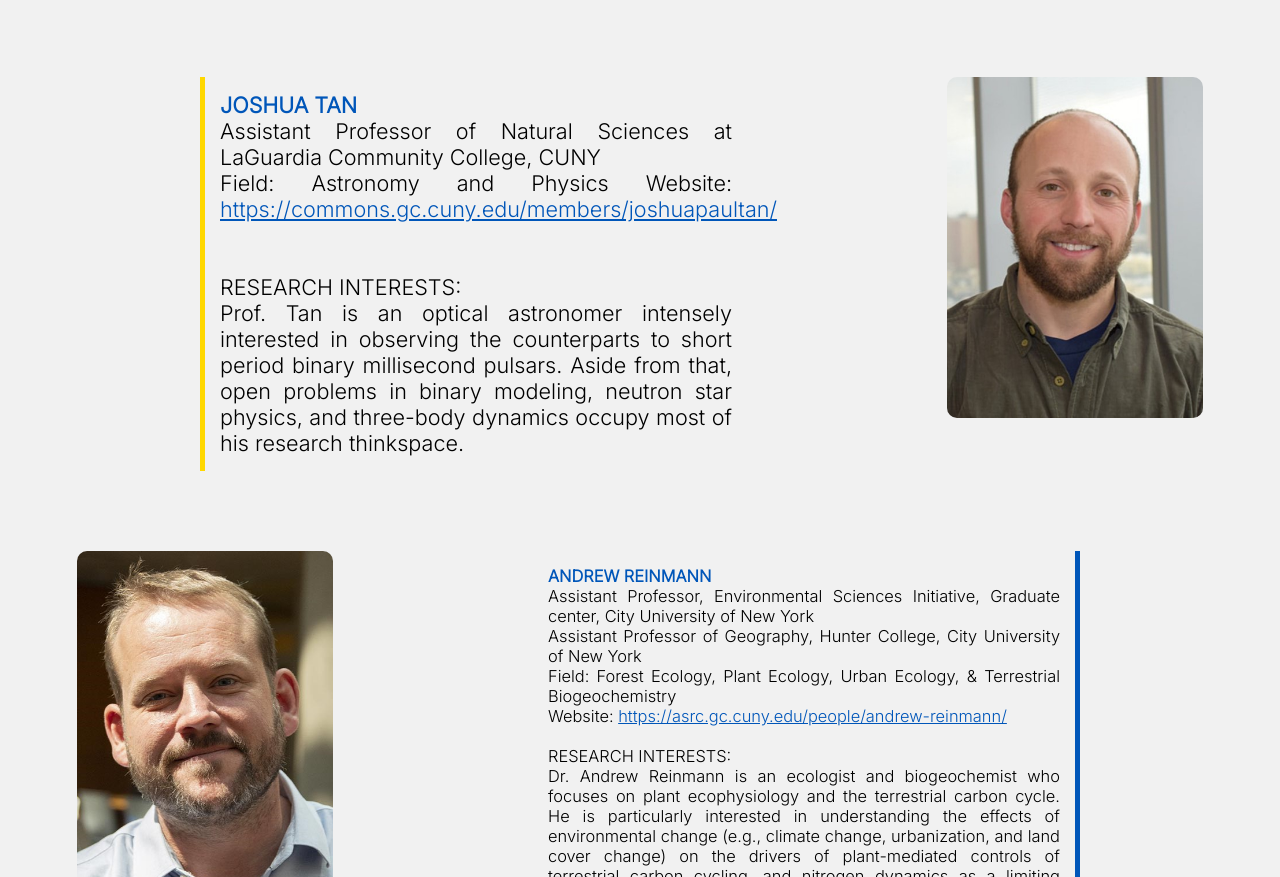
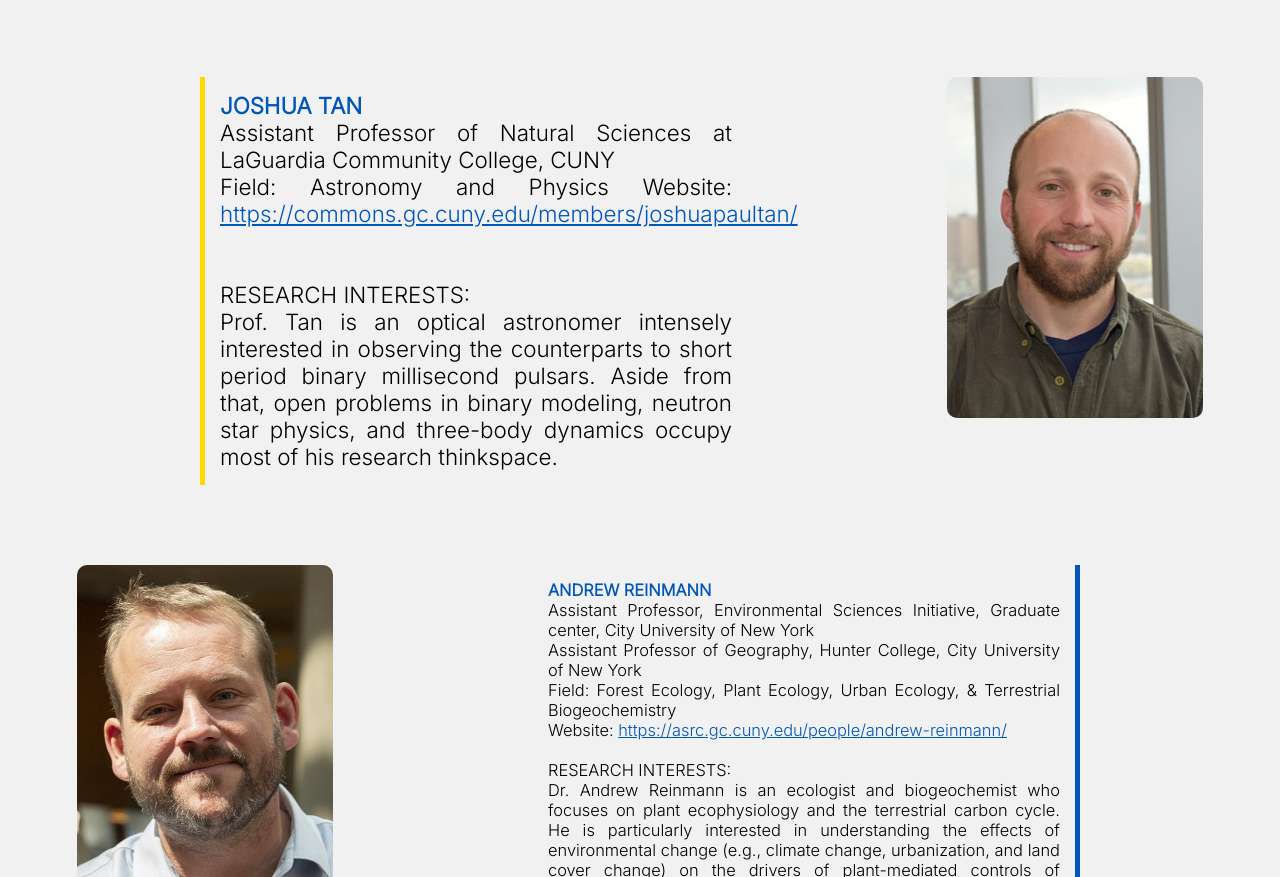
Before and after one commit to khanikati77/s4u, a plain HTML site: page index.html in a window 1280 px wide. Shown: the part 3933-4810 px from the top of the page. Drawn offline with Linux system fonts and the light colour scheme.

Commit message:
Add files via upload

```diff
--- a/style.css
+++ b/style.css
@@ -264,7 +264,7 @@ p.paragraph3 {
     margin-left: 200px;
     border-left: 5px solid #FFD800;
     padding: 15px;
-    font-size: 2.7vh;
+    font-size: 2.8vh;
 }
 
 .paragraph8 {
```
